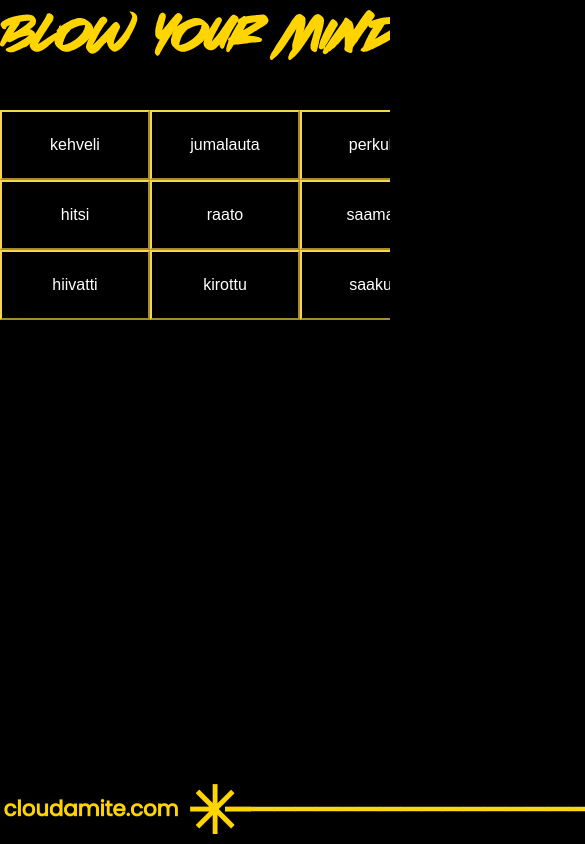
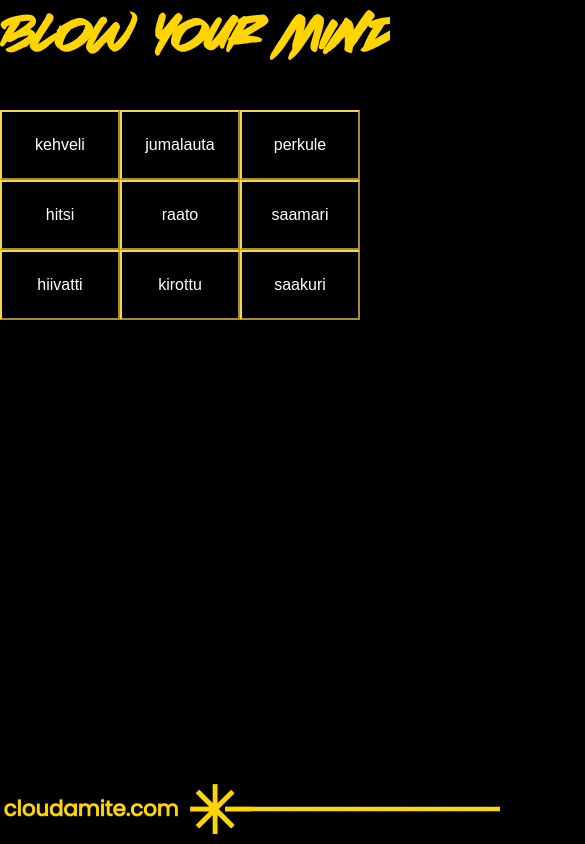
Before and after one commit to Summeli/kirosanabingo, a React (Create React App) app: page / in a window 390 px wide. Shown: the top 844 px of the page, 585 px wide, since content can reach past the window. Built offline with nearby package versions, Linux system fonts and the light colour scheme.

Commit message:
initial mobile support

```diff
--- a/src/App.css
+++ b/src/App.css
@@ -1,6 +1,4 @@
 
 .kirosanabingo {
-  margin: auto;
   background-color: rgb(0,0,0);
-  justify-content: center;
 }
--- a/src/index.css
+++ b/src/index.css
@@ -80,6 +80,7 @@ code {
   max-width: 1000px;
   margin-top: 60px;
 }
+
 .gameboard{
   margin-left: auto;
   margin-right: auto;
@@ -132,3 +133,124 @@ code {
   width: 150px;
   height: 70px;
 }
+
+@media only screen and (max-width: 500px) {
+  .cloudamite-slogan-top{
+    background-color:transparent;
+    height: 50px;
+    position:relative;
+    top:10px;
+    overflow:hidden;
+    white-space: nowrap;
+    display: flex;
+    justify-content: center;
+    max-width: 500px;
+  }
+  .cloudamite-slogan{
+    margin: 0 auto;
+    height: 50px;
+    display: inline-block;
+    overflow: hidden;
+    background-color: transparent;
+  }
+  .cloudamite-slogan#img{
+    width:100%;
+  }
+
+  .cloudamite-logo-footer{
+    margin-top: 30px;
+    background-color: transparent;
+    height: 50px;
+    position:absolute;
+    bottom: 10px;
+    overflow:hidden;
+    white-space: nowrap;
+    max-width: 500px;
+    justify-content: center;
+
+  }
+
+  .logo-footer-left{
+    background-color:black;
+    height: 50px;
+    display: inline;
+    float: left;
+    position:absolute;
+    top:0;
+    left:0;
+  }
+  .logo-footer-left#img{
+    width:100%;
+  }
+  .logo-footer-right{
+    height: 50px;
+    display: inline-block;
+    overflow: hidden;
+    background-color: black;
+  }
+
+  .logo-footer-right#img{
+    width:100%;
+    display: block;
+  }
+  .gamecontainer{
+    background-color: transparent;
+    position:relative;
+    overflow:hidden;
+    white-space: nowrap;
+    max-width: 500px;
+    margin-top: 60px;
+  }
+  .gameboard{
+    margin-left: auto;
+    margin-right: auto;
+    width: 500px;
+  }
+
+  .notPressedGamebutton{
+    z-index: 1;
+    border-color: rgb(247, 214, 72);
+    background: rgb(0,0,0);
+    color: rgb(255, 255, 255);
+    outline: none;
+    font: poppins;
+    text-align: center;
+    text-decoration: none;
+    display: inline-block;
+    font-size: 16px;
+    width: 120px;
+    height: 70px;
+  }
+
+  .pressedGameButton{
+    z-index: 1;
+    border-color: rgb(247, 214, 72);
+    background: rgb(0,0,0);
+    color: rgb(255, 255, 255);
+    outline: none;
+    font: poppins;
+    text-align: center;
+    text-decoration: none;
+    display: inline-block;
+    font-size: 16px;
+    width: 120px;
+    height: 70px;
+  }
+
+  .pressedGameButton::after{
+    z-index: 2;
+    position: absolute;
+    margin-left: -100px;
+    margin-top: -20px;
+    content: 'X';
+    background: transparent;
+    color: rgb(247, 214, 72);
+    font: poppins-bold;
+    text-align: center;
+    text-decoration: none;
+    display: inline-table;
+    font-size: 50px;
+    width: 120px;
+    height: 70px;
+  }
+}
```
